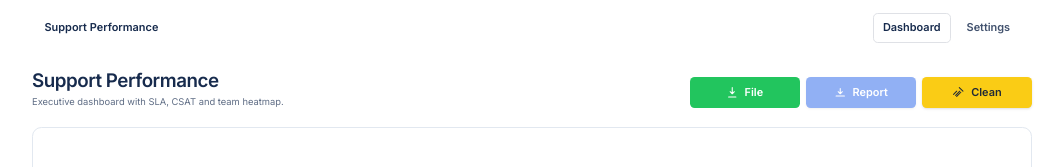
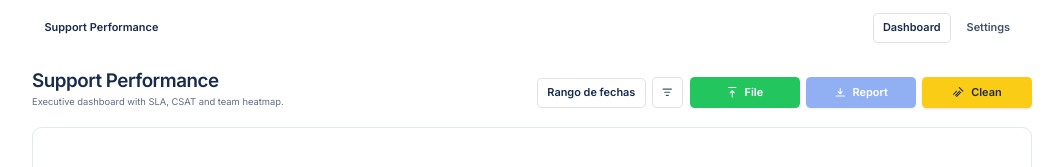
Before and after one commit to ravelli-czy/dashboard-care-teams, a React (Vite) app: page / in a window 1280 px wide. Shown: the top 167 px of the page, without its empty margins (108-1171 px from the left). Built offline with nearby package versions, Linux system fonts and the light colour scheme.

Commit message:
Colapsar filtros y ajustar KPIs

```diff
--- a/src/pages/Dashboard.tsx
+++ b/src/pages/Dashboard.tsx
@@ -1240,8 +1240,8 @@ function kpiCard(
       <CardContent>
         <div className="flex items-start justify-between gap-3">
           <div>
-            <div className="min-h-[28px] flex items-end">
-              <span className="text-2xl font-semibold tracking-tight text-[#0052CC] leading-none">
+            <div className="flex items-center justify-center border-y-2 border-[#0052CC] py-2">
+              <span className="text-2xl font-bold tracking-tight text-[#0052CC] leading-none">
                 {value}
               </span>
             </div>
@@ -1479,6 +1479,7 @@ export default function JiraExecutiveDashboard() {
   const [rows, setRows] = useState<Row[]>([]);
   const [error, setError] = useState<string | null>(null);
   const [exporting, setExporting] = useState(false);
+  const [showFilters, setShowFilters] = useState(false);
 
   // Filters: rango por mes (YYYY-MM)
   const [fromMonth, setFromMonth] = useState<string>("all");
@@ -2191,14 +2192,37 @@ const tppHealth = (() => {
             </div>
           </div>
 
-          <div className="flex flex-wrap gap-2">
+          <div className="flex flex-wrap items-center gap-2">
+            <div className="rounded-md border border-[#DFE1E6] bg-white px-3 py-2 text-sm font-semibold text-[#172B4D]">
+              {fromMonth === "all" && toMonth === "all"
+                ? "Rango de fechas"
+                : `${fromMonth === "all" ? (autoRange.minMonth || "—") : fromMonth} - ${
+                    toMonth === "all" ? (autoRange.maxMonth || "—") : toMonth
+                  }`}
+            </div>
+            <button
+              type="button"
+              className="inline-flex h-10 w-10 items-center justify-center rounded-md border border-[#DFE1E6] bg-white text-[#42526E]"
+              onClick={() => setShowFilters((prev) => !prev)}
+              aria-label="Mostrar filtros"
+            >
+              <svg aria-hidden="true" className="h-4 w-4" viewBox="0 0 24 24" fill="none">
+                <path
+                  d="M4 6h16M7 12h10M10 18h4"
+                  stroke="currentColor"
+                  strokeWidth="2"
+                  strokeLinecap="round"
+                  strokeLinejoin="round"
+                />
+              </svg>
+            </button>
             <label
               className="inline-flex h-10 min-w-[110px] cursor-pointer items-center justify-center gap-2 rounded-md px-3 text-sm font-semibold text-white"
               style={{ backgroundColor: "#22C55E" }}
             >
               <svg aria-hidden="true" className="h-4 w-4" viewBox="0 0 24 24" fill="none">
                 <path
-                  d="M12 3v12m0 0l4-4m-4 4l-4-4M5 21h14"
+                  d="M12 21V9m0 0l4 4m-4-4l-4 4M5 3h14"
                   stroke="currentColor"
                   strokeWidth="2"
                   strokeLinecap="round"
@@ -2327,6 +2351,7 @@ const tppHealth = (() => {
         ) : (
           <>
         {/* Filters */}
+        {showFilters ? (
         <div className="mt-6 grid grid-cols-1 gap-3 md:grid-cols-5">
           <Card className={UI.card}>
             <CardContent className="p-4">
@@ -2410,6 +2435,7 @@ const tppHealth = (() => {
             </CardContent>
           </Card>
         </div>
+        ) : null}
 
         {/* KPIs */}
         <div className="mt-6 grid grid-cols-1 gap-3 md:grid-cols-5">
```
